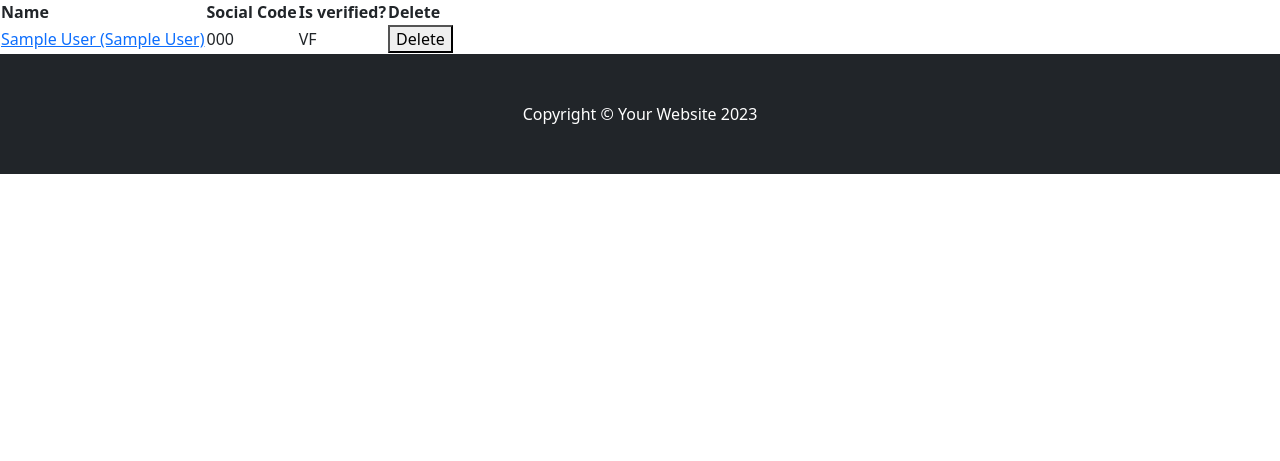
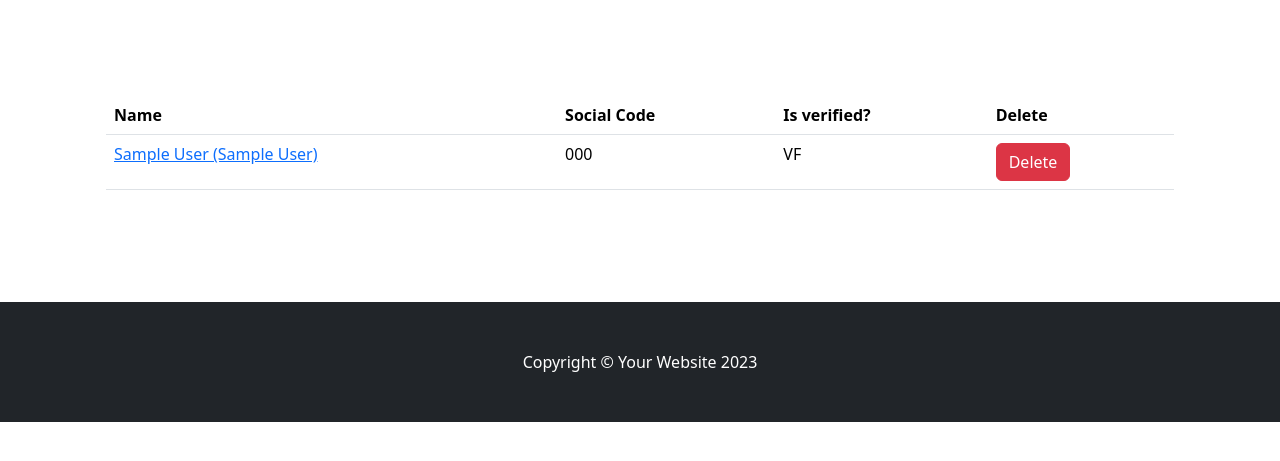
Before and after one commit to pouya-gh/MyStore, a Django app: page /myproviderprofiles in a window 1280 px wide. Shown: the part 70-531 px from the top of the page. Run offline with Django 5.2, Linux system fonts and the light colour scheme; a user stored in the database is signed in; tables that the repository leaves empty hold one stand-in row (values such as "Sample post"); data that the repository does not hold is empty; some libraries are stand-ins or nearby versions.

Commit message:
add bs5 to provider profiles list

```diff
--- a/account/templates/account/providerprofile/list.html
+++ b/account/templates/account/providerprofile/list.html
@@ -1,11 +1,15 @@
 {% extends "base.html" %}
+{% load django_bootstrap5 %}
 
 {% block title %}My Providers{% endblock title %}
 
 {% block content %}
-<table>
+<section class="py-5">
+    <div class="mx-auto container mt-3">
+        <div class="container px-4 px-lg-5 my-5">
+            <div class="row gx-4 gx-lg-5 align-items-center">
+                <table class="table table-hover">
                     <tr>
-        {% comment %} <th>Official Name</th> {% endcomment %}
                         <th>Name</th>
                         <th>Social Code</th>
                         <th>Is verified?</th>
@@ -14,14 +18,18 @@
                     {% for provider in profiles %}
                     <tr>
                         <td><a href="{% url "account:provider_profile_update" provider.id %}">{{ provider }}</a></td>
-    {% comment %} <td>{{ provider.official_name }}</td> {% endcomment %}
-    {% comment %} <td>{{ provider.name }}</td> {% endcomment %}
                         <td>{{ provider.social_code }}</td>
                         <td>{{ provider.status }}</td>
                         <td>
-        <a href="{% url "account:provider_profile_delete" provider.id %}"><button>Delete</button></a>
+                            <a href="{% url "account:provider_profile_delete" provider.id %}">
+                                {% bootstrap_button button_class="btn-danger" content="Delete" %}
+                            </a>
                         </td>
                     </tr>
                     {% endfor %}
                 </table>
+            </div>
+        </div>
+    </div>
+</section>
 {% endblock content %}
```
Lines whose indentation alone changed are shown as unchanged.
